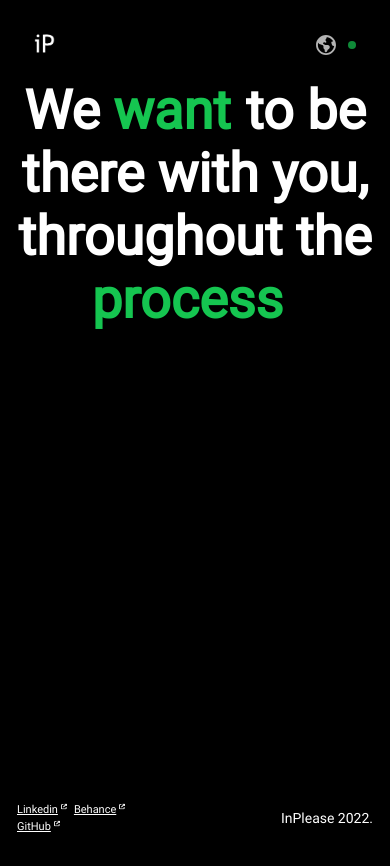
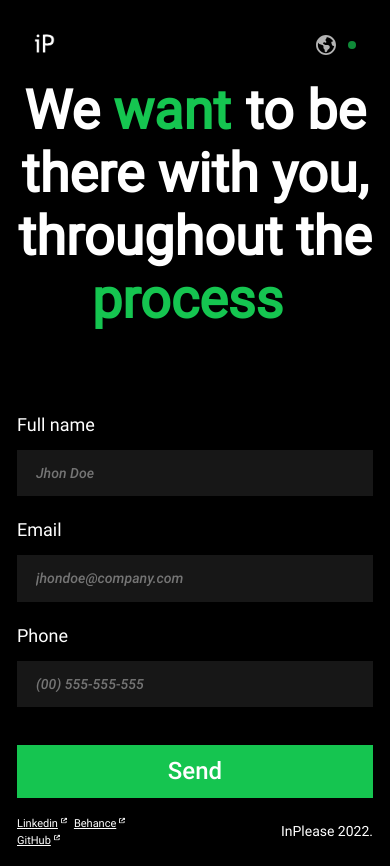
Before and after one commit to InPlease/inplease-web, a React (Create React App) app: page /contact in a window 390 px wide. Built offline with nearby package versions, Linux system fonts and the light colour scheme.

Commit message:
create the responsive style and add the translation

```diff
--- a/package.json
+++ b/package.json
@@ -6,6 +6,7 @@
     "@testing-library/jest-dom": "^5.16.5",
     "@testing-library/react": "^13.3.0",
     "@testing-library/user-event": "^13.5.0",
+    "formik": "^2.2.9",
     "i18next": "^21.9.1",
     "react": "^18.2.0",
     "react-dom": "^18.2.0",
--- a/src/assets/style/_colors.scss
+++ b/src/assets/style/_colors.scss
@@ -2,3 +2,5 @@ $green-color: #15c550;
 $black-color: #000000;
 $white-color: #fff;
 $red-color: #c61010;
+$black-color-02: #171717;
+$gray-color-02: #636363;
--- a/src/assets/style/components/contact.scss
+++ b/src/assets/style/components/contact.scss
@@ -4,7 +4,7 @@
   color: white;
 
   div {
-    max-width: 834px;
+    max-width: 746px;
   }
   h1 {
     span {
@@ -12,9 +12,16 @@
       margin: 0px 15px 0px 0px;
     }
   }
+  &__form {
+    width: 100%;
+    display: flex;
+    justify-content: center;
+    max-width: inherit !important;
+    margin: 83px 0px 0px 0px;
+  }
 }
 
-@media (max-width: 450px) {
+@media (max-width: 714px) {
   .contact {
     font-size: 36px;
     div {
--- /dev/null
+++ b/src/assets/style/components/contactForm.scss
@@ -0,0 +1,79 @@
+.form {
+  display: flex;
+  flex-wrap: wrap;
+  align-items: center;
+  &__parent {
+    width: 100%;
+    max-width: 685px !important;
+  }
+
+  &__formulary {
+    display: flex;
+    flex-direction: column;
+
+    label {
+      font-family: Robot-Regular;
+      font-size: 18px;
+      margin: 0px 0px 15px 0px;
+    }
+
+    input {
+      width: 495px;
+      height: 46.12px;
+      margin: 0px 0px 23px 0px;
+      padding: 0px 0px 0px 19px;
+      font-family: Robot-Medium-Italic;
+      font-size: 14px;
+      border: none;
+      background: $black-color-02;
+      color: $gray-color-02;
+    }
+  }
+
+  &__submit {
+    display: flex;
+    align-items: end;
+    padding: 15px 0px 0px 0px;
+    button {
+      width: 181.25px;
+      height: 257px;
+      border: none;
+      background-color: $green-color;
+      cursor: pointer;
+      margin: 0px 0px 0px 6px;
+
+      p {
+        color: $white-color;
+        font-size: 24px;
+        font-family: Robot-Medium;
+      }
+    }
+  }
+}
+
+@media (max-width: 718px) {
+  .form {
+    width: 100%;
+    &__formulary {
+      max-width: inherit;
+      width: 100%;
+
+      label {
+        width: 100%;
+        display: flex;
+      }
+      input {
+        width: 100%;
+      }
+    }
+    &__submit {
+      width: 100%;
+
+      button {
+        width: 100%;
+        height: 53px;
+        margin: inherit;
+      }
+    }
+  }
+}
--- a/src/assets/style/index.scss
+++ b/src/assets/style/index.scss
@@ -8,6 +8,7 @@
 @import './components/navbar.scss';
 @import './components/menu.scss';
 @import './components/contact.scss';
+@import './components/contactForm.scss';
 
 * {
   margin: 0px;
--- a/src/components/Sections/Contact/Contact.js
+++ b/src/components/Sections/Contact/Contact.js
@@ -1,16 +1,22 @@
 // Dependecies
 import React from 'react';
 
+// Components
+import ContactForm from './Form';
+
 const Contact = ({ translation }) => {
-  const { title } = translation;
+  const { title, formulary } = translation;
   console.log();
   return (
     <section className="contact">
-      <div>
+      <div className="contact__title">
         <h1>
           {title['1']} <span>{title['2']}</span>
           {title['3']} <span>{title['4']}</span>
         </h1>
+      </div>
+      <div className="contact__form">
+        <ContactForm translation={formulary} />
       </div>
     </section>
   );
--- a/src/components/Sections/Contact/Form.js
+++ b/src/components/Sections/Contact/Form.js
@@ -0,0 +1,47 @@
+// Dependencies
+import { Formik, Field, Form } from 'formik';
+
+const ContactForm = ({ translation }) => (
+  <div className="form__parent">
+    <Formik
+      initialValues={{
+        firstName: '',
+        email: '',
+        numberPhone: '',
+      }}
+      onSubmit={async (values) => {
+        await new Promise((r) => setTimeout(r, 500));
+        alert(JSON.stringify(values, null, 2));
+      }}
+    >
+      <Form className="form">
+        <div className="form__formulary">
+          <label htmlFor="firstName">{translation.name}</label>
+          <Field id="firstName" name="firstName" placeholder="Jhon Doe" />
+
+          <label htmlFor="lastName">{translation.email}</label>
+          <Field
+            id="email"
+            name="email"
+            placeholder="jhondoe@company.com"
+            type="email"
+          />
+
+          <label htmlFor="email">{translation.phone}</label>
+          <Field
+            id="number-phone"
+            name="numberPhone"
+            placeholder="(00) 555-555-555"
+            type="number"
+          />
+        </div>
+        <div className="form__submit">
+          <button type="submit">
+            <p>{translation.submit}</p>
+          </button>
+        </div>
+      </Form>
+    </Formik>
+  </div>
+);
+export default ContactForm;
--- a/src/i18n/languages.json
+++ b/src/i18n/languages.json
@@ -8,6 +8,12 @@
           "2": "want",
           "3": "to be there with you, throughout the",
           "4": "process"
+        },
+        "formulary": {
+          "name": "Full name",
+          "email": "Email",
+          "phone": "Phone",
+          "submit": "Send"
         }
       }
     }
@@ -22,6 +28,12 @@
           "2": "estar",
           "3": "contigo a traves de todo el",
           "4": "proceso"
+        },
+        "formulary": {
+          "name": "Nombre completo",
+          "email": "Correo",
+          "phone": "Telefono",
+          "submit": "Enviar"
         }
       }
     }
```
Also changed, not shown: 1 other file (tests, documents, lock files or other folders).
